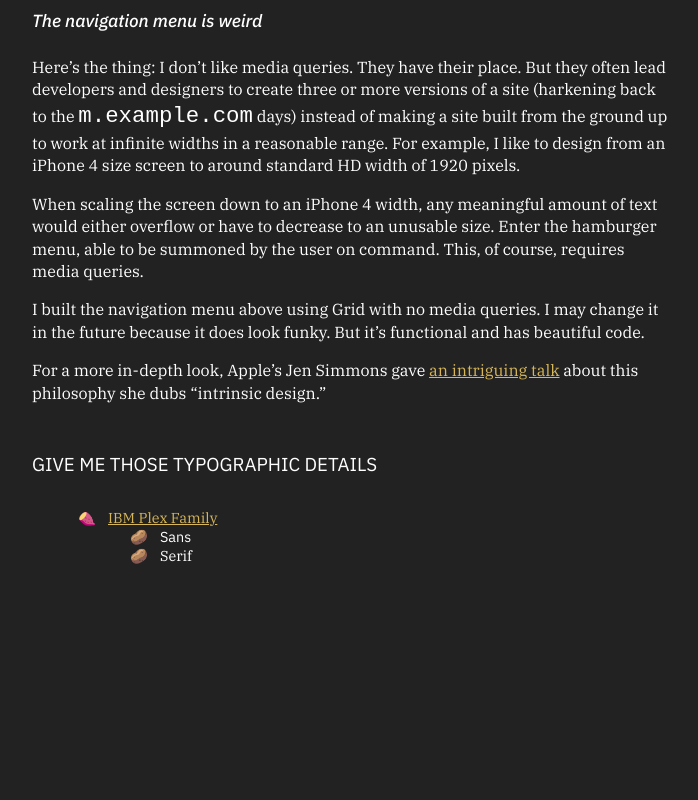
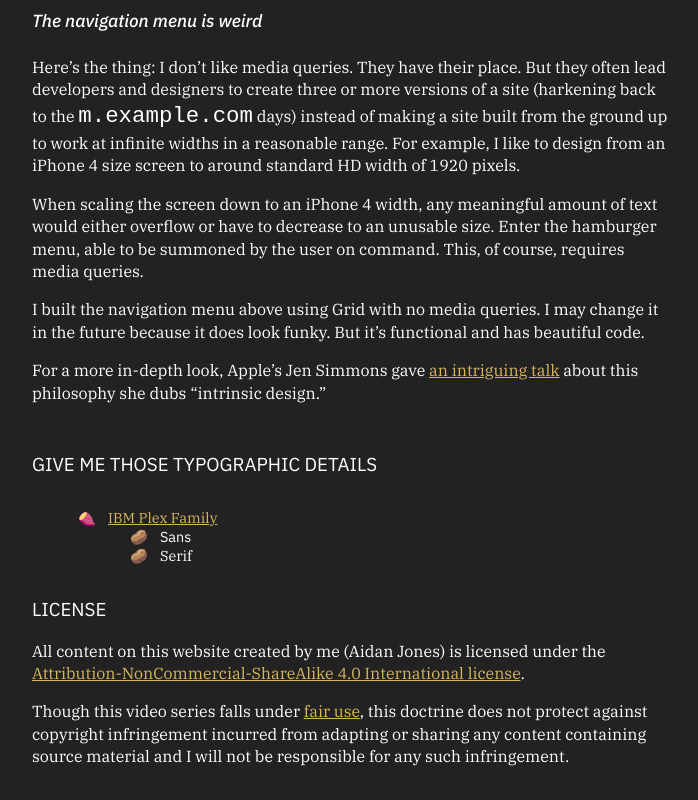
Before and after one commit to aidantjones/sweet-potato-sociology, an Eleventy site: page info/index.md in a window 1280 px wide. Shown: the part 815-1615 px from the top of the page, without its empty margins (288-986 px from the left). Before the commit the page ends 1412 px from the top, so only its background shows below. Built offline with nearby package versions, Linux system fonts and the light colour scheme; Eleventy itself is replaced by a stand-in of ours; files that its build step writes are made by us from their sources; what markdown-it-toc-done-right would draw is missing.

Commit message:
Added "License" section to Info

```diff
--- a/info/index.md
+++ b/info/index.md
@@ -39,3 +39,9 @@ For a more in-depth look, Apple’s Jen Simmons gave [an intriguing talk](https:
  - [IBM Plex Family](https://github.com/IBM/plex)
    - Sans
    - Serif
+
+### License
+
+All content on this website created by me (Aidan Jones) is licensed under the [Attribution-NonCommercial-ShareAlike 4.0 International license](https://creativecommons.org/licenses/by-nc-sa/4.0/).
+
+Though this video series falls under [fair use](https://www.copyright.gov/fair-use/more-info.html), this doctrine does not protect against copyright infringement incurred from adapting or sharing any content containing source material and I will not be responsible for any such infringement.
```
Also changed, not shown: 1 other file.
